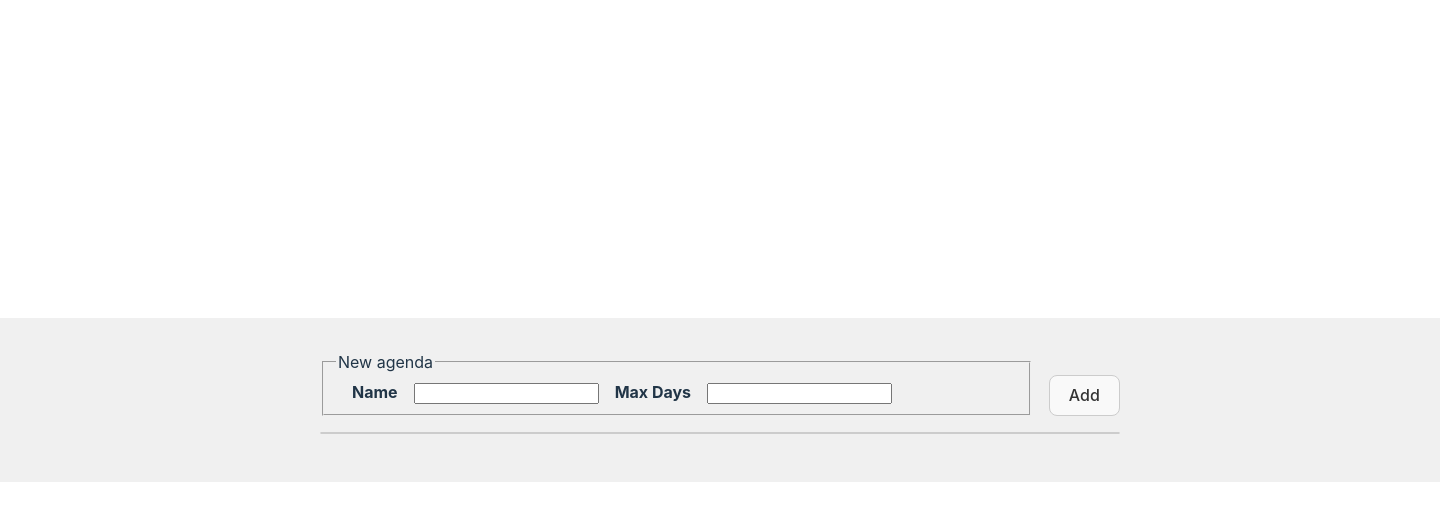
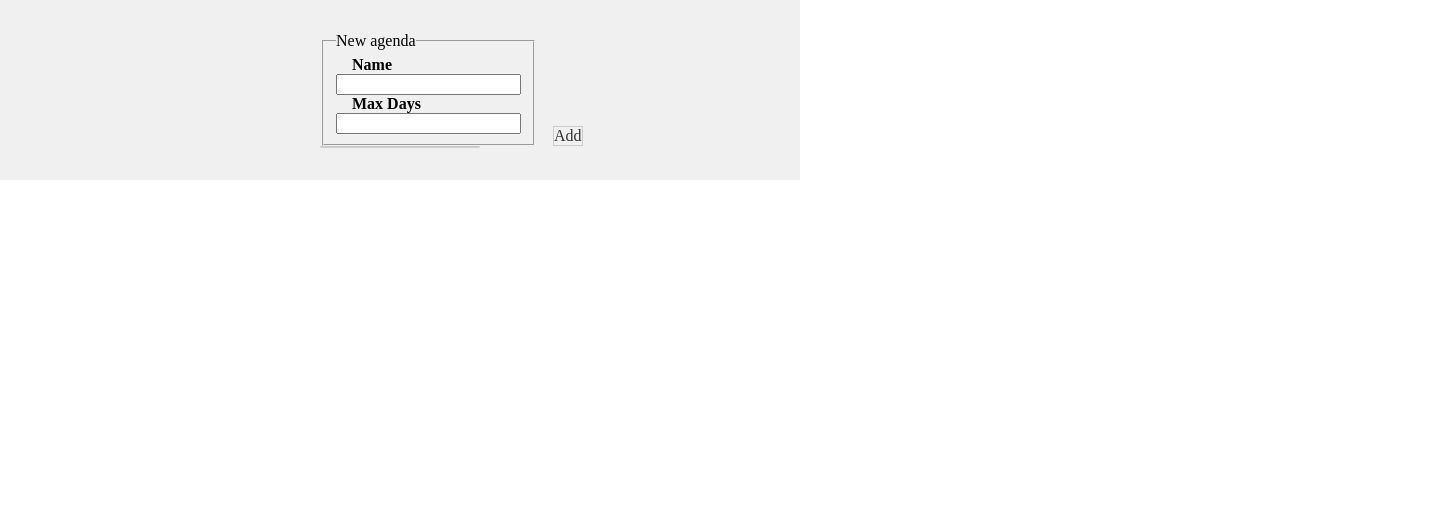
Before and after one commit to liranmery/routine, a React (Vite) app: page / in a window 1280 px wide. Shown: the top 520 px of the page, 1440 px wide, since content can reach past the window. Built offline with nearby package versions, Linux system fonts and the light colour scheme.

Commit message:
css reset

```diff
--- a/src/index.css
+++ b/src/index.css
@@ -1,69 +1,110 @@
-:root {
-  font-family: Inter, system-ui, Avenir, Helvetica, Arial, sans-serif;
-  line-height: 1.5;
-  font-weight: 400;
+/***
+    The new CSS reset - version 1.8.4 (last updated 14.2.2023)
+    GitHub page: https://github.com/elad2412/the-new-css-reset
+***/
 
-  color-scheme: light dark;
-  color: rgba(255, 255, 255, 0.87);
-  background-color: #242424;
-
-  font-synthesis: none;
-  text-rendering: optimizeLegibility;
-  -webkit-font-smoothing: antialiased;
-  -moz-osx-font-smoothing: grayscale;
-  -webkit-text-size-adjust: 100%;
+/*
+    Remove all the styles of the "User-Agent-Stylesheet", except for the 'display' property
+    - The "symbol *" part is to solve Firefox SVG sprite bug
+ */
+*:where(
+    :not(html, iframe, canvas, img, svg, video, audio):not(svg *, symbol *)
+  ) {
+  all: unset;
+  display: revert;
 }
 
-a {
-  font-weight: 500;
-  color: #646cff;
-  text-decoration: inherit;
-}
-a:hover {
-  color: #535bf2;
+/* Preferred box-sizing value */
+*,
+*::before,
+*::after {
+  box-sizing: border-box;
 }
 
-body {
-  margin: 0;
-  display: flex;
-  place-items: center;
-  min-width: 320px;
-  min-height: 100vh;
+/* Reapply the pointer cursor for anchor tags */
+a,
+button {
+  cursor: revert;
 }
 
-h1 {
-  font-size: 3.2em;
-  line-height: 1.1;
+/* Remove list styles (bullets/numbers) */
+ol,
+ul,
+menu {
+  list-style: none;
 }
 
-button {
-  border-radius: 8px;
-  border: 1px solid transparent;
-  padding: 0.6em 1.2em;
-  font-size: 1em;
-  font-weight: 500;
-  font-family: inherit;
-  background-color: #1a1a1a;
-  cursor: pointer;
-  transition: border-color 0.25s;
-}
-button:hover {
-  border-color: #646cff;
-}
-button:focus,
-button:focus-visible {
-  outline: 4px auto -webkit-focus-ring-color;
+/* For images to not be able to exceed their container */
+img {
+  max-inline-size: 100%;
+  max-block-size: 100%;
 }
 
-@media (prefers-color-scheme: light) {
-  :root {
-    color: #213547;
-    background-color: #ffffff;
-  }
-  a:hover {
-    color: #747bff;
-  }
-  button {
-    background-color: #f9f9f9;
-  }
+/* removes spacing between cells in tables */
+table {
+  border-collapse: collapse;
 }
+
+/* Safari - solving issue when using user-select:none on the <body> text input doesn't working */
+input,
+textarea {
+  -webkit-user-select: auto;
+}
+
+/* revert the 'white-space' property for textarea elements on Safari */
+textarea {
+  white-space: revert;
+}
+
+/* minimum style to allow to style meter element */
+meter {
+  -webkit-appearance: revert;
+  appearance: revert;
+}
+
+/* preformatted text - use only for this feature */
+:where(pre) {
+  all: revert;
+}
+
+/* reset default text opacity of input placeholder */
+::placeholder {
+  color: unset;
+}
+
+/* remove default dot (•) sign */
+::marker {
+  content: initial;
+}
+
+/* fix the feature of 'hidden' attribute.
+ display:revert; revert to element instead of attribute */
+:where([hidden]) {
+  display: none;
+}
+
+/* revert for bug in Chromium browsers
+ - fix for the content editable attribute will work properly.
+ - webkit-user-select: auto; added for Safari in case of using user-select:none on wrapper element*/
+:where([contenteditable]:not([contenteditable="false"])) {
+  -moz-user-modify: read-write;
+  -webkit-user-modify: read-write;
+  overflow-wrap: break-word;
+  -webkit-line-break: after-white-space;
+  -webkit-user-select: auto;
+}
+
+/* apply back the draggable feature - exist only in Chromium and Safari */
+:where([draggable="true"]) {
+  -webkit-user-drag: element;
+}
+
+/* Revert Modal native behavior */
+:where(dialog:modal) {
+  all: revert;
+}
+
+fieldset,
+input {
+  all: revert;
+}
```
